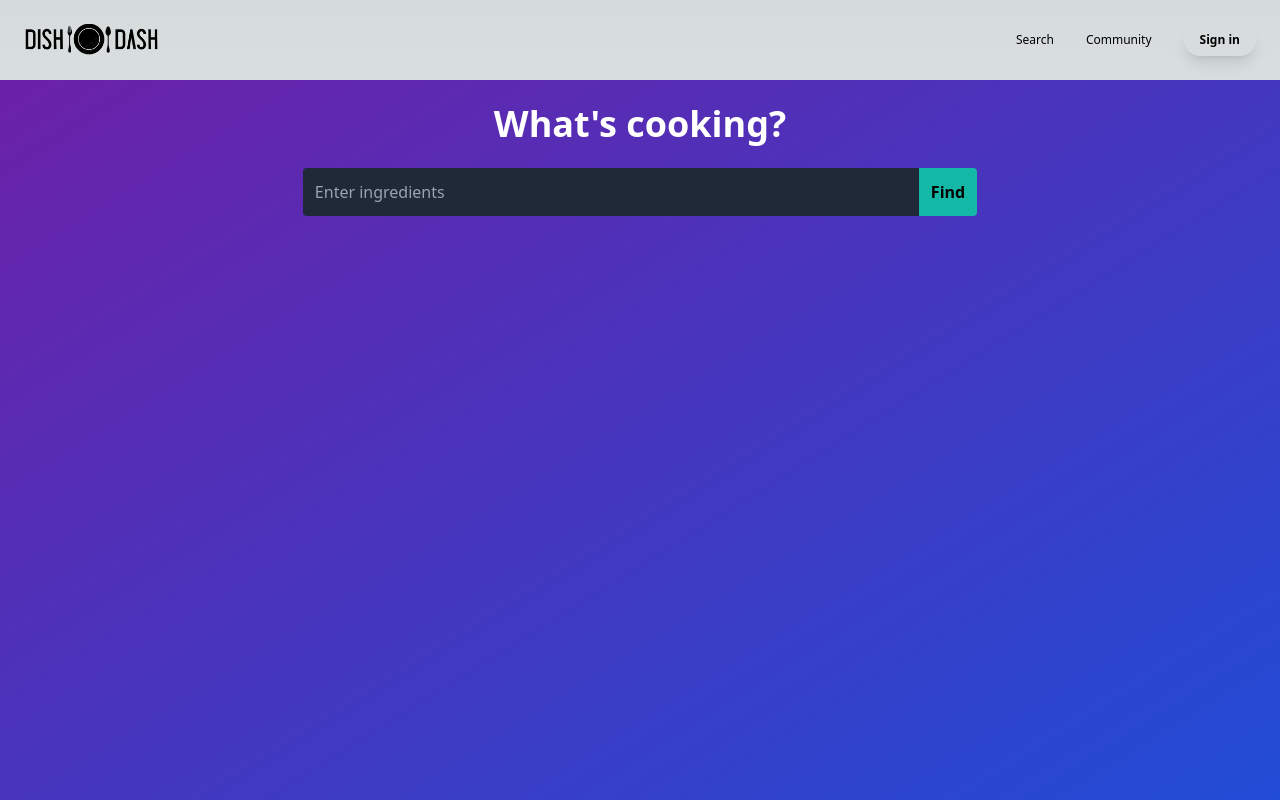
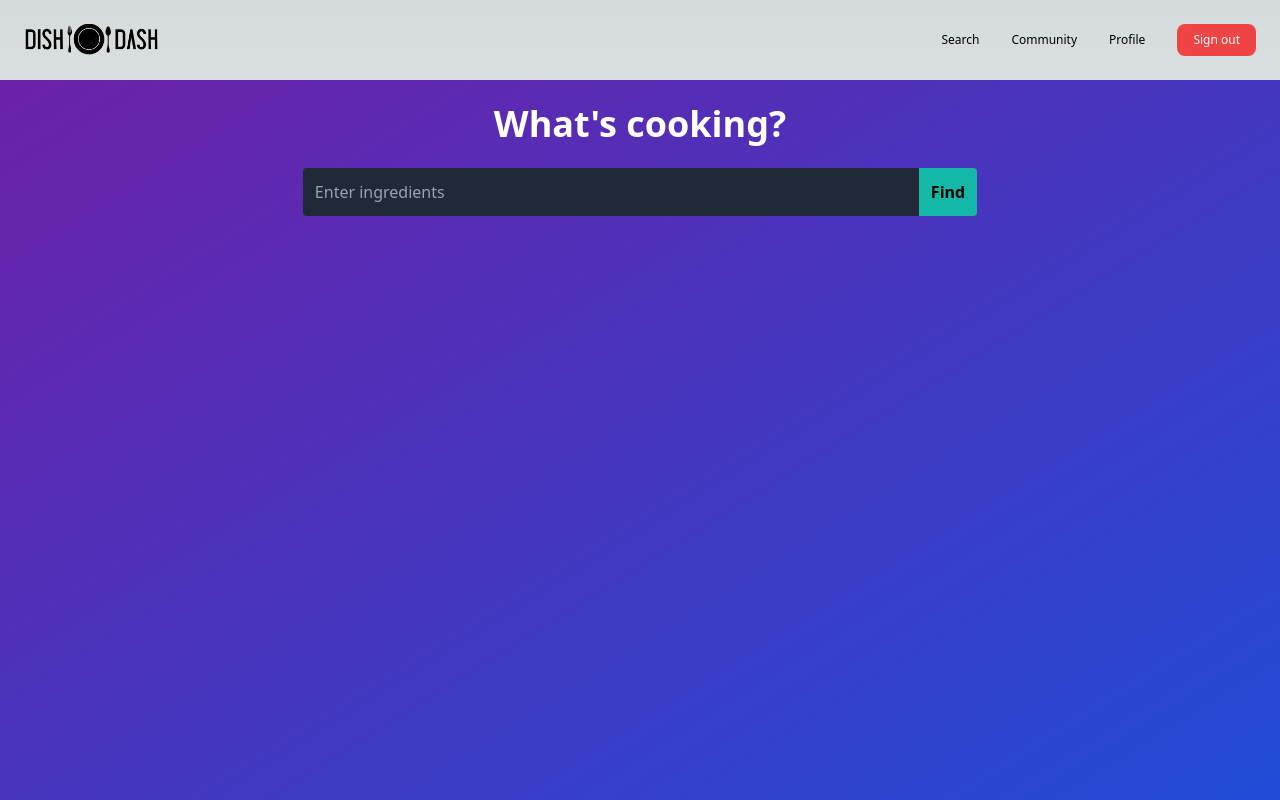
Before and after one commit to NokulungaM/DataForgeAI-Capstone-FullStack, a Next.js app in the folder client/: page /search in a window 1280 px wide. Shown: the top 800 px of the page. Built offline with nearby package versions, Linux system fonts and the light colour scheme.

Commit message:
NavbarChanges

```diff
--- a/client/src/components/Navbar/Navbar.jsx
+++ b/client/src/components/Navbar/Navbar.jsx
@@ -1,7 +1,7 @@
 import React, { useState } from 'react';
 import { useRouter } from 'next/router';
 
-const Navbar = ({ isLoggedIn }) => {
+const Navbar = ({ isLandingPage, isAuthPage, isSearchPage, isMealPlanPage, isLoggedIn }) => {
   const [isOpen, setIsOpen] = useState(false);
   const router = useRouter();
 
@@ -13,25 +13,36 @@ const Navbar = ({ isLoggedIn }) => {
   return (
     <nav className="bg-white-to-br text-black p-6 shadow-lg">
       <div className="container mx-auto flex justify-between items-center">
-        {/* Logo Section - Keeping the old logo */}
+        {/* Logo Section */}
         <div className="flex items-start cursor-pointer" onClick={() => router.push('/')}>
-          <img src="/DD LOGO.png" alt="Logo" className="h-8" /> {/* Replace with your old logo path */}
+          <img src="/DD LOGO.png" alt="Logo" className="h-8" /> {/* Adjusted logo styling */}
         </div>
 
         {/* Desktop Menu */}
         <div className="hidden md:flex space-x-8 items-center text-xs">
-          <a href="/search" className="hover:text-cyan-500">Search</a>
-          <a href="/community" className="hover:text-cyan-500">Community</a>
-          {isLoggedIn ? (
+          {isLandingPage ? (
             <>
+              <a href="/search" className="hover:text-cyan-500">Search 4 recipes</a>
+              <a href="/meal-plan" className="hover:text-cyan-500">Generate meal plan</a>
+              <a href="/community" className="hover:text-cyan-500">Community</a>
+              <a href="/profile" className="hover:text-cyan-500">Profile</a>
+              <button onClick={handleSignOut} className="bg-red-500 text-white px-4 py-2 rounded-lg text-xs">Sign out</button>
+            </>
+          ) : isSearchPage || isMealPlanPage ? (
+            <>
+              <a href="/search" className="hover:text-cyan-500">Search</a>
+              <a href="/community" className="hover:text-cyan-500">Community</a>
+              <a href="/profile" className="hover:text-cyan-500">Profile</a>
+              <button onClick={handleSignOut} className="bg-red-500 text-white px-4 py-2 rounded-lg text-xs">Sign out</button>
+            </>
+          ) : isLoggedIn ? (
+            <>
+              <a href="/search" className="hover:text-cyan-500">Search</a>
               <a href="/profile" className="hover:text-cyan-500">Profile</a>
               <button onClick={handleSignOut} className="bg-red-500 text-white px-4 py-2 rounded-lg text-xs">Sign out</button>
             </>
           ) : (
-            <a
-              href="/auth/signin"
-              className="bg-transparent text-black hover:text-cyan-500 px-4 py-2 rounded-full font-semibold transition-transform transform hover:scale-105 shadow-lg"
-            >
+            <a href="/auth/signin" className="bg-transparent text-black hover:text-cyan-500 px-4 py-2 rounded-full font-semibold transition-transform transform hover:scale-105 shadow-lg">
               Sign in
             </a>
           )}
@@ -47,20 +58,29 @@ const Navbar = ({ isLoggedIn }) => {
 
       {/* Mobile Menu */}
       <div className={`md:hidden ${isOpen ? 'block' : 'hidden'}`}>
-        <a href="/search" className="block px-4 py-2 text-xs hover:bg-gray-200 hover:text-black">Search</a>
-        <a href="/community" className="block px-4 py-2 text-xs hover:bg-gray-200 hover:text-black">Community</a>
-        {isLoggedIn ? (
+        {isLandingPage ? (
           <>
+            <a href="/search" className="block px-4 py-2 text-xs hover:bg-gray-200 hover:text-black">Search 4 recipes</a>
+            <a href="/meal-plan" className="block px-4 py-2 text-xs hover:bg-gray-200 hover:text-black">Generate meal plan</a>
+            <a href="/community" className="block px-4 py-2 text-xs hover:bg-gray-200 hover:text-black">Community</a>
+            <a href="/profile" className="block px-4 py-2 text-xs hover:bg-gray-200 hover:text-black">Profile</a>
+            <button onClick={handleSignOut} className="block px-4 py-2 text-xs hover:bg-gray-200 hover:text-black">Sign out</button>
+          </>
+        ) : isSearchPage || isMealPlanPage ? (
+          <>
+            <a href="/search" className="block px-4 py-2 text-xs hover:bg-gray-200 hover:text-black">Search</a>
+            <a href="/community" className="block px-4 py-2 text-xs hover:bg-gray-200 hover:text-black">Community</a>
+            <a href="/profile" className="block px-4 py-2 text-xs hover:bg-gray-200 hover:text-black">Profile</a>
+            <button onClick={handleSignOut} className="block px-4 py-2 text-xs hover:bg-gray-200 hover:text-black">Sign out</button>
+          </>
+        ) : isLoggedIn ? (
+          <>
+            <a href="/search" className="block px-4 py-2 text-xs hover:bg-gray-200 hover:text-black">Search</a>
             <a href="/profile" className="block px-4 py-2 text-xs hover:bg-gray-200 hover:text-black">Profile</a>
             <button onClick={handleSignOut} className="block px-4 py-2 text-xs hover:bg-gray-200 hover:text-black">Sign out</button>
           </>
         ) : (
-          <a
-            href="/auth/signin"
-            className="block px-4 py-2 text-xs bg-transparent text-black hover:text-cyan-500 rounded-full"
-          >
-            Sign in
-          </a>
+          <a href="/auth/signin" className="block px-4 py-2 text-xs bg-transparent text-black hover:text-cyan-500 rounded-full">Sign in</a>
         )}
       </div>
     </nav>
```
